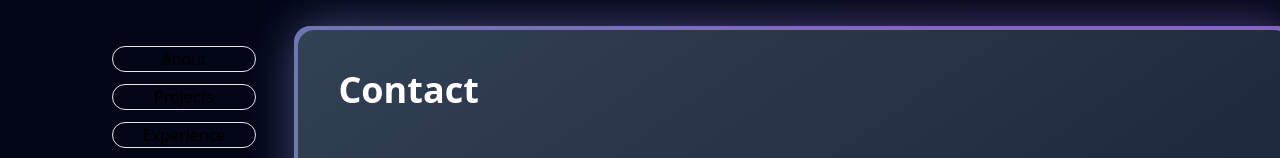
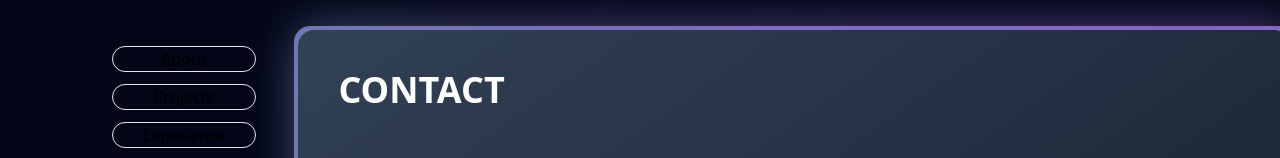
Before and after one commit to Ojaspj/nextjs-portfolio, a Next.js app: page / in a window 1280 px wide. Both pictures are taken after a click on the button "Contact". Shown: the part 818-976 px from the top of the page. Built offline with nearby package versions, Linux system fonts and the light colour scheme.

Commit message:
feat: attach new cv

```diff
--- a/src/components/Test.tsx
+++ b/src/components/Test.tsx
@@ -69,7 +69,7 @@ export function TabsDemo() {
       content: (
         <BackgroundGradient>
           <div className="w-full overflow-hidden relative md:h-[43rem] rounded-2xl p-10 text-xl md:text-4xl font-bold text-white bg-gradient-to-br from-slate-700 to-slate-900">
-            <p>Contact</p>
+            <p className=" uppercase">Contact</p>
           </div>
         </BackgroundGradient>
       ),
--- a/src/components/ui/lamp.tsx
+++ b/src/components/ui/lamp.tsx
@@ -63,7 +63,7 @@ export function LampDemo() {
                 <FaGithub size={30} />
               </a>
               <a
-                href="https://drive.google.com/file/d/1EDs7c0bvfIltq2FFK1OC6hEbNCvjLHP-/view?usp=sharing"
+                href="https://drive.google.com/file/d/1gtaEuYQQrk_ox62gFwgJeS2s6V163VPU/view?usp=sharing"
                 target="_blank"
                 className="rounded-full p-1 border border-gray-500"
               >
```
